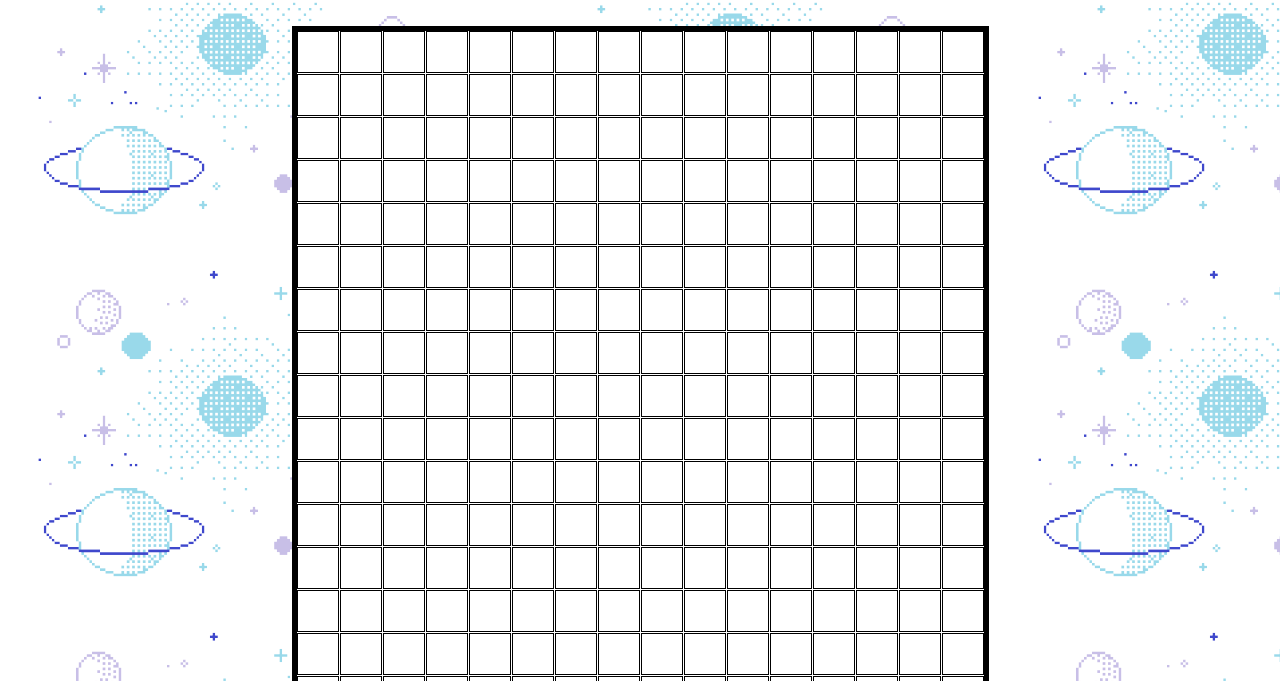
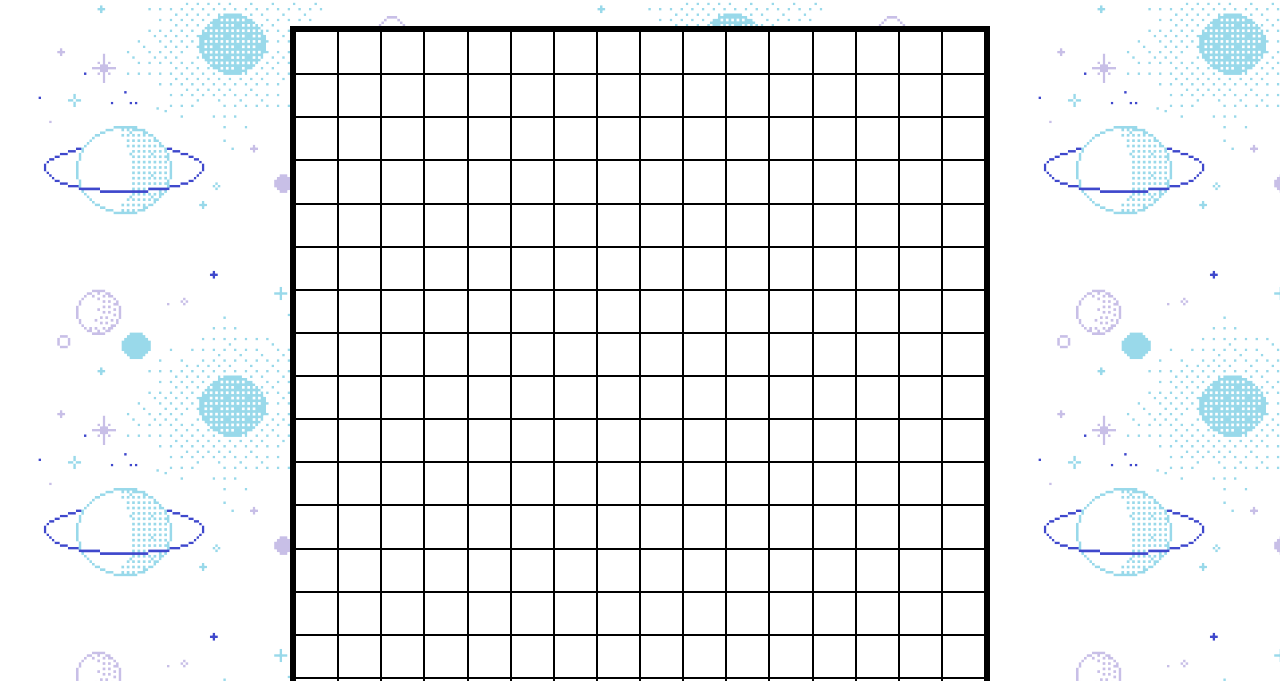
Before and after one commit to DoodleDeBug/etch-a-sketch, a plain HTML site: page index.html in a window 1280 px wide. Shown: the part 119-800 px from the top of the page. Drawn offline with Linux system fonts and the light colour scheme.

Commit message:
change way grid is made

```diff
--- a/index.js
+++ b/index.js
@@ -11,9 +11,16 @@ const resize = document.getElementById("resize");
 //make initial grid
 let size = 16;
 
-for (let i = 0; i < 256; i++) {
-  container.innerHTML += '<div class="square"></div>';
+function makeGrid(size) {
+  container.style.gridTemplateColumns = `repeat(${size}, 1fr)`;
+  for (let i = 0; i < size * size; i++) {
+    const div = document.createElement("div");
+    div.classList = "square";
+    container.appendChild(div);
+  }
 }
+
+makeGrid(size);
 
 const divs = document.querySelectorAll(".square");
 
@@ -60,11 +67,12 @@ function Clear() {
 }
 
 // function Resize() {
-//  size = prompt("Choose a grid size (between 1-100)", 16);
+//   size = prompt("Choose a grid size (between 1-100)", 16);
+//   for (let i = 0; i < size * size; i++) {
+//     container.removeChild(divs[i]);
+//   }
 
-//   for (let j = 0; j < divs.length; j++) {
-//     divs[j].style.backgroundColor = "white";
-//   }
+//   makeGrid(size);
 // }
 
 Mono();
--- a/style.css
+++ b/style.css
@@ -23,21 +23,15 @@ h1 {
 }
 
 #container {
-  display: flex;
-  flex-wrap: wrap;
-  flex-direction: row;
-  gap: 1px;
-  align-items: center;
+  display: grid;
+  width: 690px;
+  height: 690px;
   border: 5px solid rgb(0, 0, 0);
   background-color: white;
-  width: 687px;
-  height: 687px;
 }
 
 .square {
   border: 1px solid rgb(0, 0, 0);
-  height: 40px;
-  width: 40px;
 }
 
 .options {
@@ -56,6 +50,7 @@ h1 {
     rgb(221, 197, 253),
     rgb(81, 172, 214)
   );
+
   padding: 20px 30px;
   cursor: pointer;
   border-radius: 5px;
```
